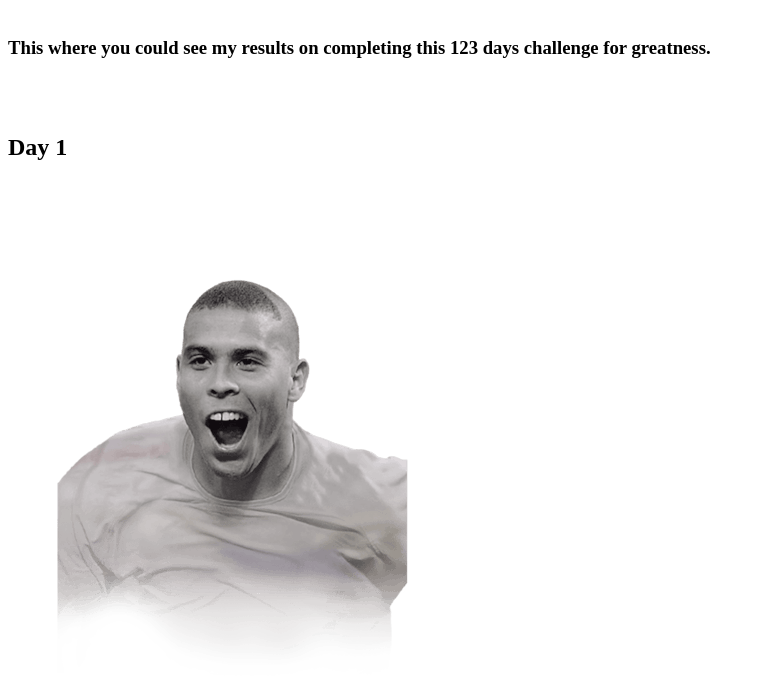
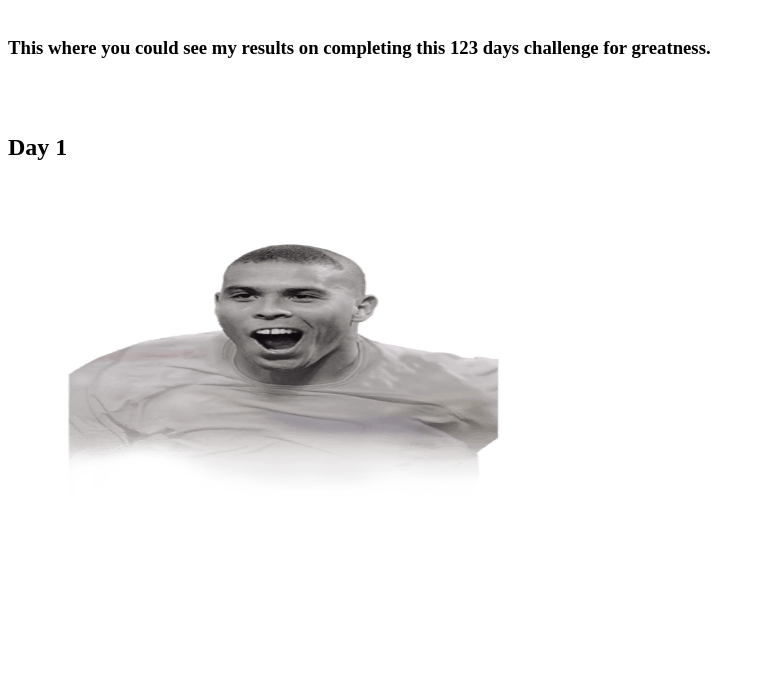
Before and after one commit to Harie10/123dfut, a plain HTML site: page index.html in a window 1280 px wide. Shown: the part 66-754 px from the top of the page, without its empty margins (0-765 px from the left). Drawn offline with Linux system fonts and the light colour scheme.

Commit message:
Update index.html

```diff
--- a/index.html
+++ b/index.html
@@ -7,7 +7,7 @@
 <br>
 <br>
 <h2>Day 1</h2>
-<a herf="https://www.futbin.com/24/player/27194/ronaldo">
-<img src="R9.png">
-</a>
+ <a href="https://www.futbin.com/24/player/27194/ronaldo">
+    <img src="R9.png" height="400" width="550">
+    </a>
 </body>
```
